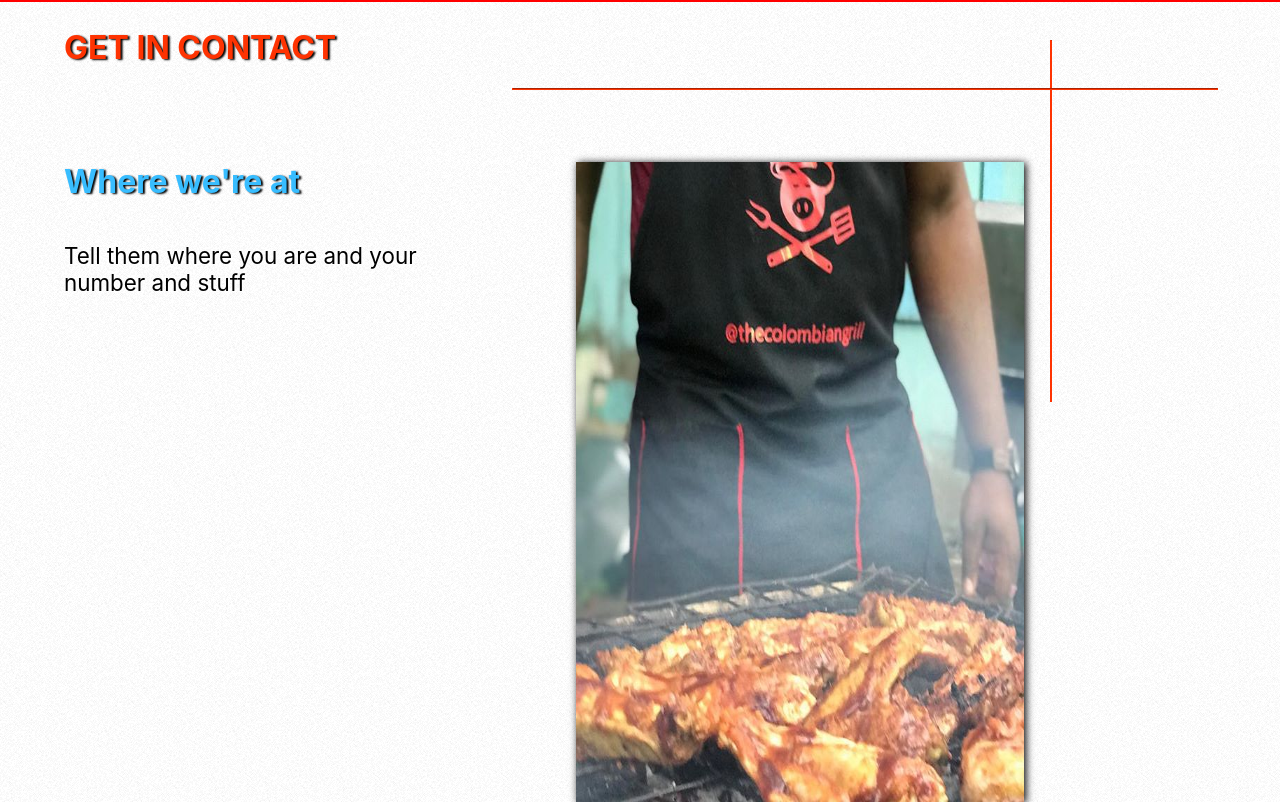
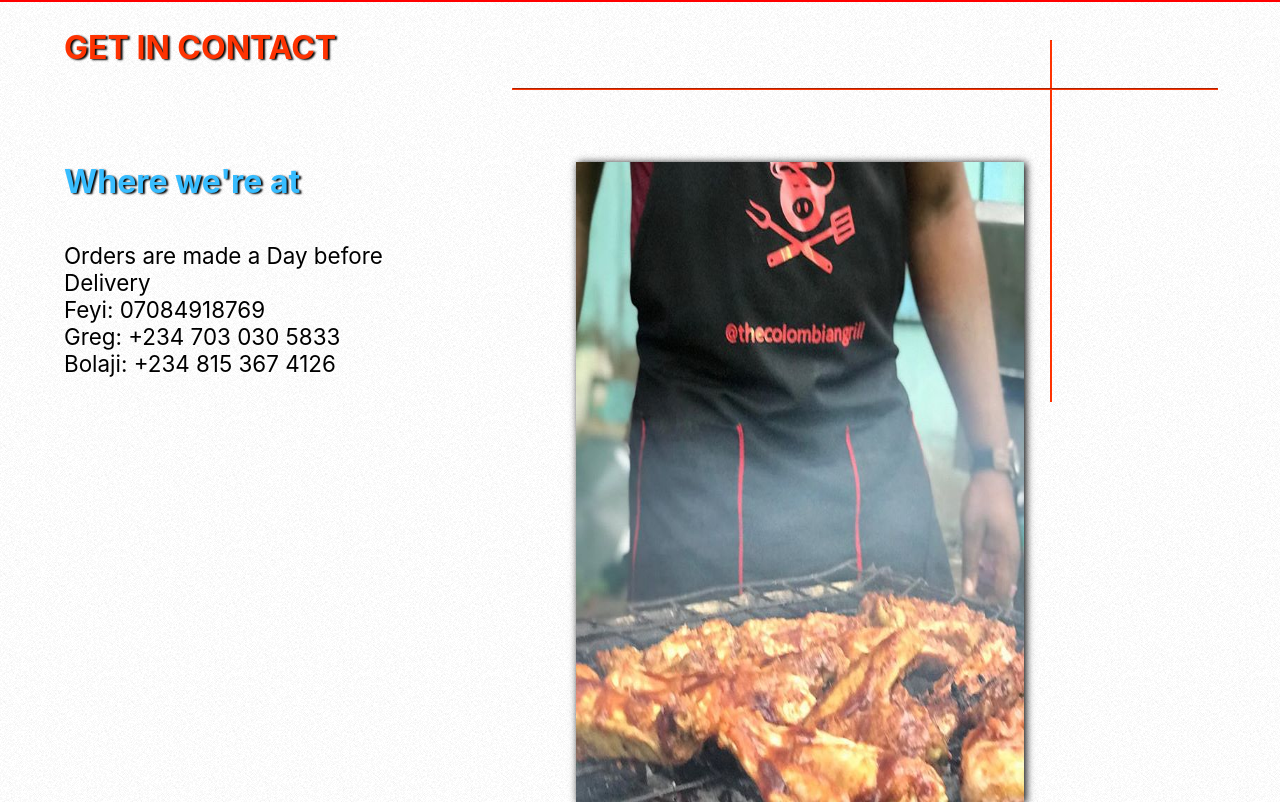
Before and after one commit to Foyin/TheColumbianGrill, a React (Create React App) app: page / in a window 1280 px wide. Shown: the part 2919-3721 px from the top of the page. Built offline with nearby package versions, Linux system fonts and the light colour scheme.

Commit message:
Update Contact.js

```diff
--- a/src/components/Contact.js
+++ b/src/components/Contact.js
@@ -13,7 +13,10 @@ function Contact(props){
         <hr class="hr2"/>
         <div class="info">
           <div><b>Where we're at </b></div>
-          <div>Tell them where you are and your number and stuff</div>
+          <div>Orders are made a Day before Delivery<br/>
+                Feyi: 07084918769<br/>
+                Greg: +234 703 030 5833<br/>
+                Bolaji: +234 815 367 4126</div>
         </div>
       </div>
     </div>
```
